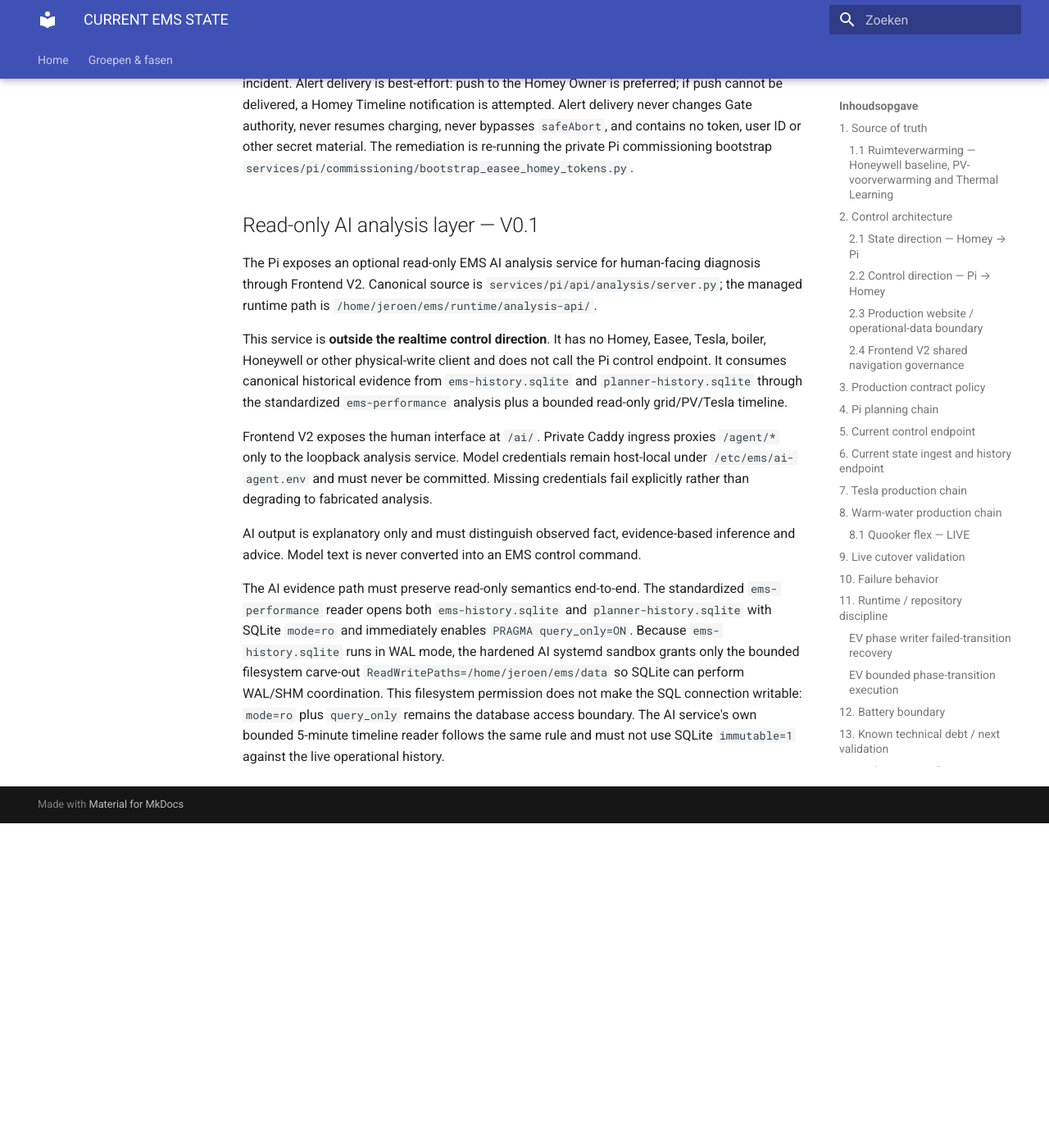
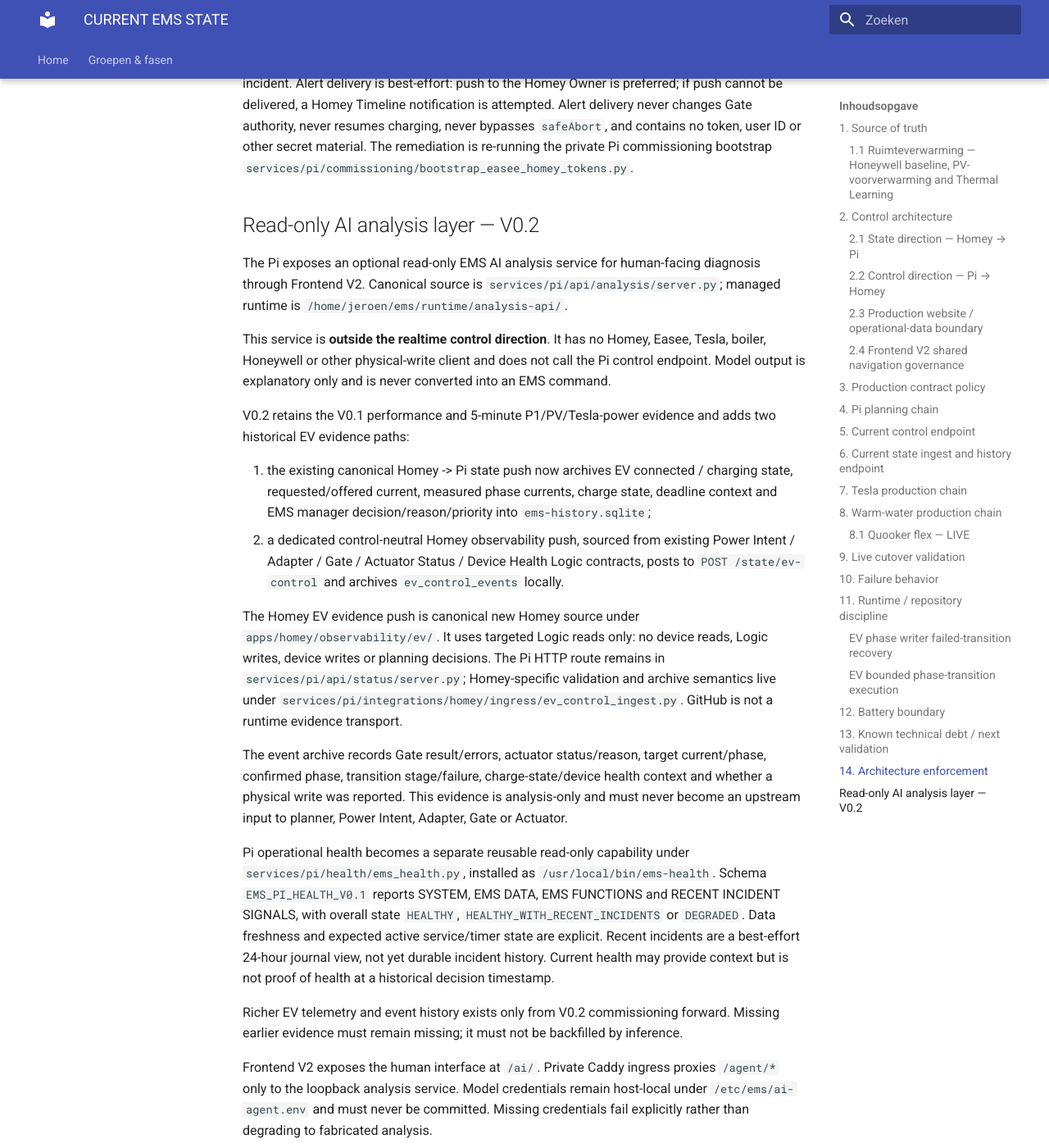
Before and after one commit to OnsKasteeltje/homey-energy-manual, an MkDocs documentation site: the page built from docs/architecture/CURRENT-EMS-STATE.md, in a window 1280 px wide and 1400 px high, scrolled down 22461 px. Shown: the whole window at 82% size. Built offline with MkDocs 1.6.1 and Material for MkDocs 9.7.7, drawn with Linux system fonts in a browser that asks for light colours; before the commit the page ends 23465 px from its top, so only the background shows below that; some of the changed text lies outside the part shown.

Commit message:
docs(ai): promote canonical AI state to V0.2

```diff
--- a/docs/architecture/CURRENT-EMS-STATE.md
+++ b/docs/architecture/CURRENT-EMS-STATE.md
@@ -391,32 +391,67 @@
 EV writer v0.4.5 makes that boundary explicit. Cloud HTTP failures are operation-qualified (`EASEE_REFRESH_HTTP_*`, `EASEE_PHASE_COMMAND_HTTP_*`, `EASEE_PHASE_COMMAND_RETRY_HTTP_*`, and equivalent observation codes). A recoverable first phase-command HTTP 401 remains silent if the single refresh + retry succeeds. Terminal authentication failures such as refresh 400/401/403, missing/invalid token pair, primary phase 403, or a 401/403 on the post-refresh retry remain fail-closed and additionally emit one deduplicated operational alert for the active incident. Alert delivery is best-effort: push to the Homey Owner is preferred; if push cannot be delivered, a Homey Timeline notification is attempted. Alert delivery never changes Gate authority, never resumes charging, never bypasses `safeAbort`, and contains no token, user ID or other secret material. The remediation is re-running the private Pi commissioning bootstrap `services/pi/commissioning/bootstrap_easee_homey_tokens.py`.
 
 
-## Read-only AI analysis layer — V0.1
+## Read-only AI analysis layer — V0.2
 
 The Pi exposes an optional read-only EMS AI analysis service for human-facing
 diagnosis through Frontend V2. Canonical source is
-`services/pi/api/analysis/server.py`; the managed runtime path is
+`services/pi/api/analysis/server.py`; managed runtime is
 `/home/jeroen/ems/runtime/analysis-api/`.
 
 This service is **outside the realtime control direction**. It has no Homey,
 Easee, Tesla, boiler, Honeywell or other physical-write client and does not call
-the Pi control endpoint. It consumes canonical historical evidence from
-`ems-history.sqlite` and `planner-history.sqlite` through the standardized
-`ems-performance` analysis plus a bounded read-only grid/PV/Tesla timeline.
+the Pi control endpoint. Model output is explanatory only and is never converted
+into an EMS command.
 
-Frontend V2 exposes the human interface at `/ai/`. Private Caddy ingress proxies
-`/agent/*` only to the loopback analysis service. Model credentials remain
-host-local under `/etc/ems/ai-agent.env` and must never be committed. Missing
-credentials fail explicitly rather than degrading to fabricated analysis.
+V0.2 retains the V0.1 performance and 5-minute P1/PV/Tesla-power evidence and
+adds two historical EV evidence paths:
 
-AI output is explanatory only and must distinguish observed fact, evidence-based
-inference and advice. Model text is never converted into an EMS control command.
+1. the existing canonical Homey -> Pi state push now archives EV connected /
+   charging state, requested/offered current, measured phase currents, charge
+   state, deadline context and EMS manager decision/reason/priority into
+   `ems-history.sqlite`;
+2. a dedicated control-neutral Homey observability push, sourced from existing
+   Power Intent / Adapter / Gate / Actuator Status / Device Health Logic
+   contracts, posts to `POST /state/ev-control` and archives
+   `ev_control_events` locally.
 
-The AI evidence path must preserve read-only semantics end-to-end. The standardized
-`ems-performance` reader opens both `ems-history.sqlite` and `planner-history.sqlite`
-with SQLite `mode=ro` and immediately enables `PRAGMA query_only=ON`. Because
-`ems-history.sqlite` runs in WAL mode, the hardened AI systemd sandbox grants only
-the bounded filesystem carve-out `ReadWritePaths=/home/jeroen/ems/data` so SQLite
-can perform WAL/SHM coordination. This filesystem permission does not make the SQL
-connection writable: `mode=ro` plus `query_only` remains the database access boundary.
-The AI service's own bounded 5-minute timeline reader follows the same rule and must not use SQLite `immutable=1` against the live operational history.
+The Homey EV evidence push is canonical new Homey source under
+`apps/homey/observability/ev/`. It uses targeted Logic reads only: no device
+reads, Logic writes, device writes or planning decisions. The Pi HTTP route
+remains in `services/pi/api/status/server.py`; Homey-specific validation and
+archive semantics live under
+`services/pi/integrations/homey/ingress/ev_control_ingest.py`. GitHub is not
+a runtime evidence transport.
+
+The event archive records Gate result/errors, actuator status/reason, target
+current/phase, confirmed phase, transition stage/failure, charge-state/device
+health context and whether a physical write was reported. This evidence is
+analysis-only and must never become an upstream input to planner, Power Intent,
+Adapter, Gate or Actuator.
+
+Pi operational health becomes a separate reusable read-only capability under
+`services/pi/health/ems_health.py`, installed as `/usr/local/bin/ems-health`.
+Schema `EMS_PI_HEALTH_V0.1` reports SYSTEM, EMS DATA, EMS FUNCTIONS and RECENT
+INCIDENT SIGNALS, with overall state `HEALTHY`,
+`HEALTHY_WITH_RECENT_INCIDENTS` or `DEGRADED`. Data freshness and expected
+active service/timer state are explicit. Recent incidents are a best-effort
+24-hour journal view, not yet durable incident history. Current health may
+provide context but is not proof of health at a historical decision timestamp.
+
+Richer EV telemetry and event history exists only from V0.2 commissioning
+forward. Missing earlier evidence must remain missing; it must not be backfilled
+by inference.
+
+Frontend V2 exposes the human interface at `/ai/`. Private Caddy ingress
+proxies `/agent/*` only to the loopback analysis service. Model credentials
+remain host-local under `/etc/ems/ai-agent.env` and must never be committed.
+Missing credentials fail explicitly rather than degrading to fabricated
+analysis.
+
+The AI evidence path preserves read-only query semantics. `ems-performance`
+and the AI timeline/event readers open live SQLite with `mode=ro` and
+`PRAGMA query_only=ON`. Because `ems-history.sqlite` runs in WAL mode, the
+hardened AI systemd sandbox grants the bounded filesystem carve-out
+`ReadWritePaths=/home/jeroen/ems/data` for WAL/SHM coordination. This does not
+make the SQL connections writable. `immutable=1` is forbidden for AI reads of
+the live operational history.
```
Also changed, not shown: other parts of docs/architecture/CURRENT-EMS-STATE.md (+1 -1 lines).
